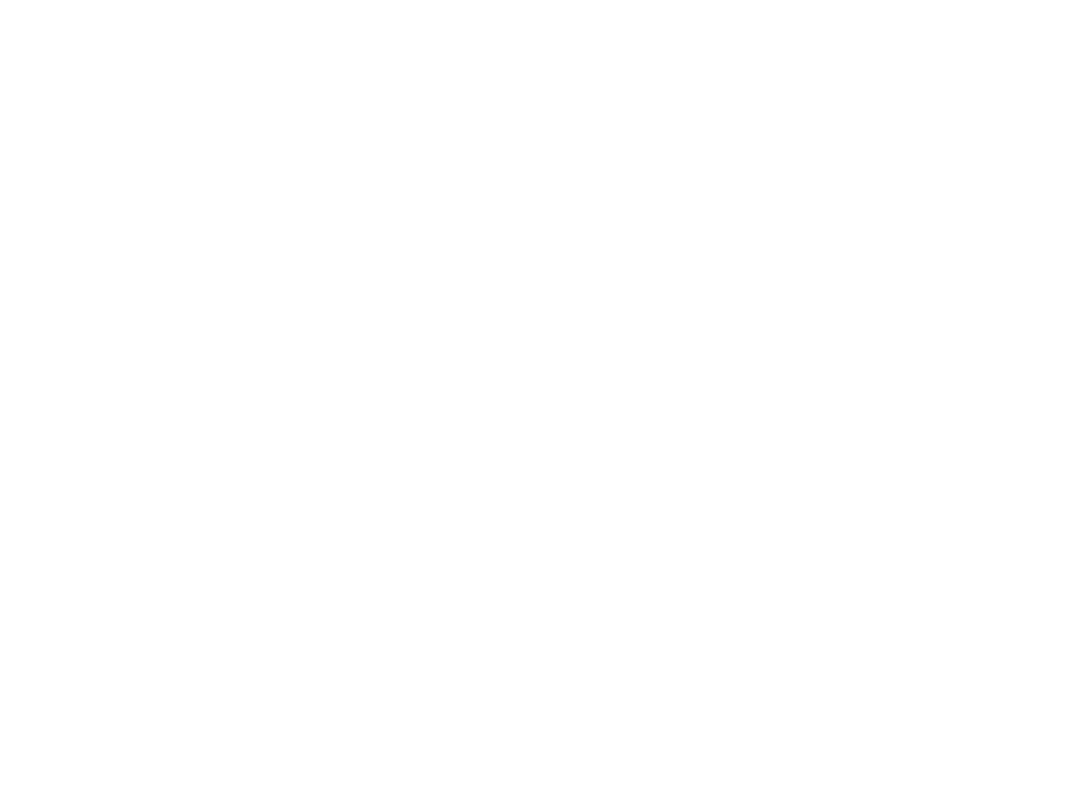
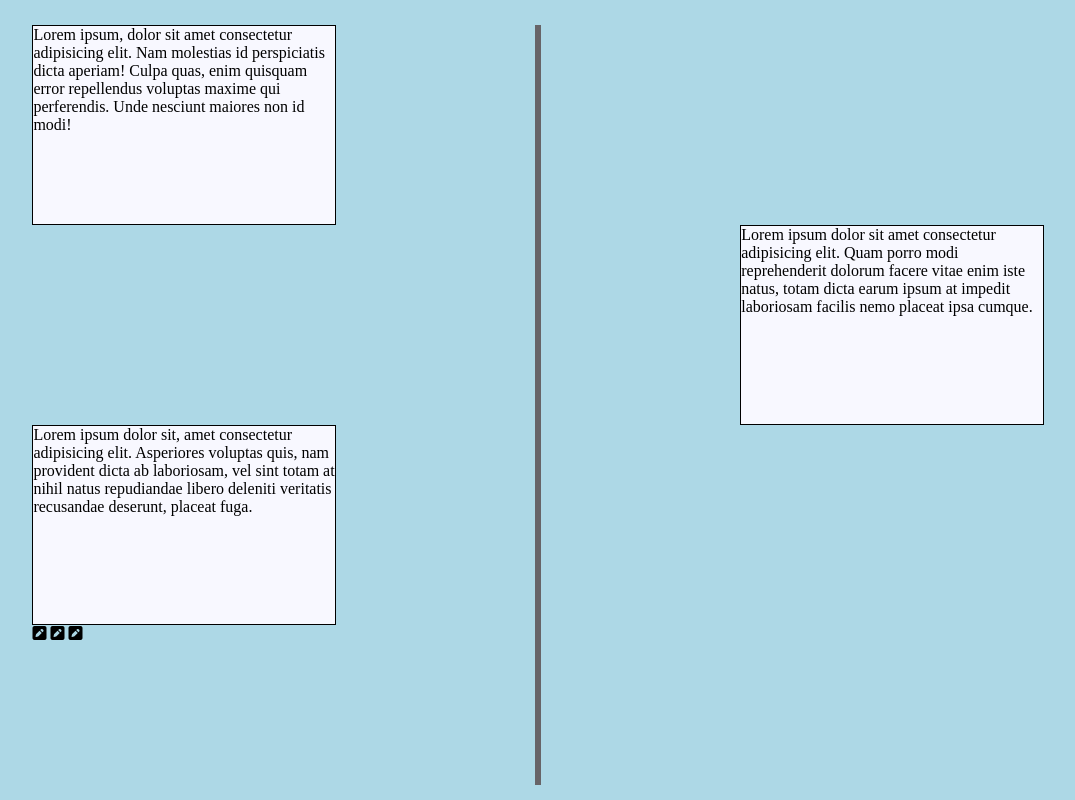
Before and after one commit to oxybabe/vertical-timeline, a plain HTML site: page index.html in a window 1280 px wide. Shown: the whole page, without its empty margins (102-1177 px from the left). Drawn offline with Linux system fonts and the light colour scheme; files that its build step writes are made by us from their sources.

Commit message:
added css

```diff
--- a/index.html
+++ b/index.html
@@ -1,18 +1,21 @@
 <!DOCTYPE html>
 <html lang="en">
-<head>
-    <meta charset="UTF-8">
-    <meta http-equiv="X-UA-Compatible" content="IE=edge">
-    <meta name="viewport" content="width=device-width, initial-scale=1.0">
+  <head>
+    <meta charset="UTF-8" />
+    <meta http-equiv="X-UA-Compatible" content="IE=edge" />
+    <meta name="viewport" content="width=device-width, initial-scale=1.0" />
     <title>Document</title>
-    <link rel="stylesheet" href="styles.css">
-</head>
-<body>
-    <div class="timeline">
-        <div class="left"></div>
-        <div class="middle"></div>
-        <div class="right"></div>
-      </div>
-
-</body>
+    <script src="https://kit.fontawesome.com/7c12991f7b.js" crossorigin="anonymous"></script>
+    <link rel="stylesheet" href="./styles/styles.css" />
+  </head>
+  <body>
+    <main class="timeline">
+     <div class="timeline-card">Lorem ipsum, dolor sit amet consectetur adipisicing elit. Nam molestias id perspiciatis dicta aperiam! Culpa quas, enim quisquam error repellendus voluptas maxime qui perferendis. Unde nesciunt maiores non id modi!</div>
+     <div class="timeline-card">Lorem ipsum dolor sit amet consectetur adipisicing elit. Quam porro modi reprehenderit dolorum facere vitae enim iste natus, totam dicta earum ipsum at impedit laboriosam facilis nemo placeat ipsa cumque.</div>
+     <div class="timeline-card">Lorem ipsum dolor sit, amet consectetur adipisicing elit. Asperiores voluptas quis, nam provident dicta ab laboriosam, vel sint totam at nihil natus repudiandae libero deleniti veritatis recusandae deserunt, placeat fuga.</div>
+     <i class="fa-solid fa-square-pen"></i>
+     <i class="fa-solid fa-square-pen"></i>
+     <i class="fa-solid fa-square-pen"></i>
+    </main>
+  </body>
 </html>
--- a/styles/styles.css
+++ b/styles/styles.css
@@ -0,0 +1,44 @@
+html {
+  box-sizing: border-box;
+}
+*,
+*:before,
+*:after {
+  box-sizing: inherit;
+}
+body {
+  background-color: lightblue;
+}
+.timeline {
+  position: relative;
+  width: 80%;
+  margin: 0 auto;
+  margin-top: 2%;
+}
+
+.timeline::after {
+  content: "";
+  position: absolute;
+  height: 95vh;
+  border-left: 6px solid rgb(103, 100, 104);
+  left: 50%;
+  margin-left: -3px;
+  top: 0;
+}
+
+.timeline-card {
+  border: 1px solid black;
+  height: 200px;
+  width: 30%;
+  background-color: ghostwhite;
+  content: "";
+  clear: both;
+  display: table;
+}
+
+.timeline-card:nth-child(even) {
+  float: right;
+}
+.i {
+
+}
```
Also changed, not shown: 1 other file.
